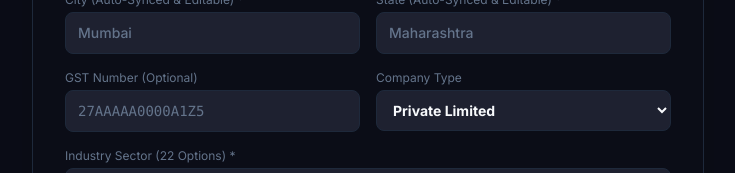
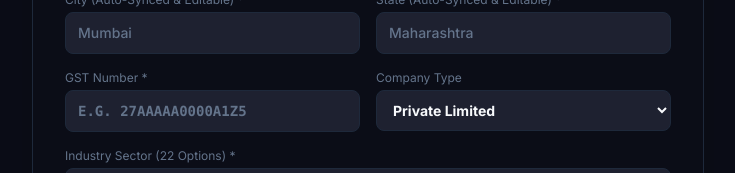
Before and after one commit to aditya-k-rai/DAS-CRM, a Next.js app in the folder frontend-web/: page /register in a window 1280 px wide. Shown: the part 627-800 px from the top of the page, without its empty margins (272-1007 px from the left). Built offline with nearby package versions, Linux system fonts and the light colour scheme.

Commit message:
feat(register): make GST Number a required mandatory field on company registration form

```diff
--- a/frontend-web/app/register/page.tsx
+++ b/frontend-web/app/register/page.tsx
@@ -127,7 +127,7 @@ export default function RegisterCompanyPage() {
 
   const handleRegister = async (e: React.FormEvent) => {
     e.preventDefault();
-    if (!companyName || !adminName || !adminEmail || !adminPassword || !phone) {
+    if (!companyName || !adminName || !adminEmail || !adminPassword || !phone || !gstNumber) {
       setError('Please fill all required fields (*)');
       return;
     }
@@ -424,13 +424,14 @@ export default function RegisterCompanyPage() {
                 </div>
 
                 <div>
-                  <label className="text-xs text-muted block mb-1">GST Number (Optional)</label>
+                  <label className="text-xs text-muted block mb-1">GST Number *</label>
                   <input
                     type="text"
-                    placeholder="27AAAAA0000A1Z5"
-                    className="crm-input text-sm font-mono"
+                    required
+                    placeholder="e.g. 27AAAAA0000A1Z5"
+                    className="crm-input text-sm font-mono font-bold uppercase text-indigo-300"
                     value={gstNumber}
-                    onChange={(e) => setGstNumber(e.target.value)}
+                    onChange={(e) => setGstNumber(e.target.value.toUpperCase())}
                   />
                 </div>
 
```
